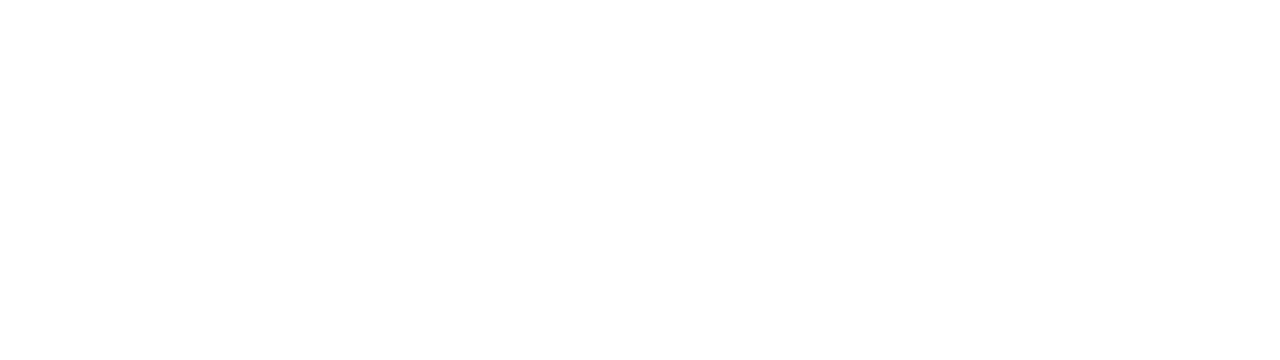
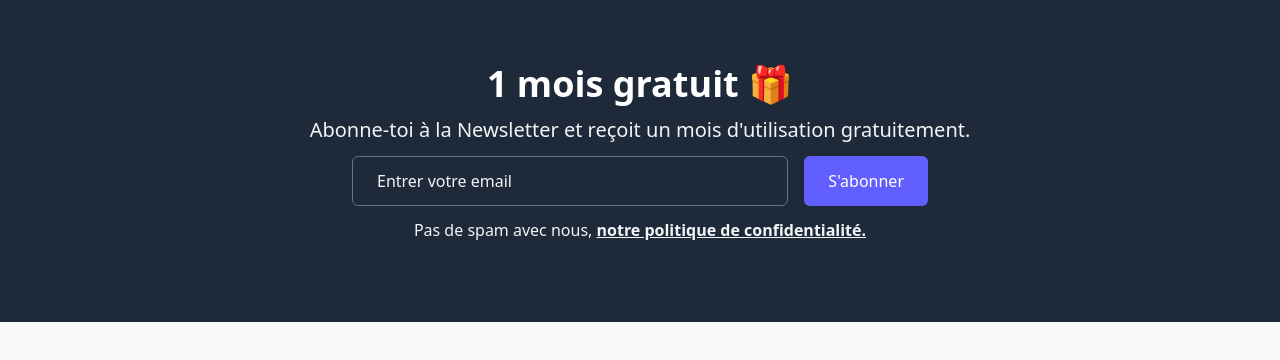
Before and after one commit to Fayecodeur/cours-tailwindcss-v4, a plain HTML site: page Composants/2.Newsletter/1.essai.html in a window 1280 px wide. Drawn offline with nearby package versions, Linux system fonts and the light colour scheme.

Commit message:
finition de le section newsletter

```diff
--- a/Composants/2.Newsletter/1.essai.html
+++ b/Composants/2.Newsletter/1.essai.html
@@ -1,5 +1,6 @@
 <!DOCTYPE html>
 <html lang="fr">
+
 <head>
   <meta charset="UTF-8" />
   <meta http-equiv="X-UA-Compatible" content="IE=edge" />
@@ -7,5 +8,28 @@
   <title>Newsletter</title>
   <script src="https://cdn.jsdelivr.net/npm/@tailwindcss/browser@4"></script>
 </head>
-  <body></body>
+
+<body class="bg-gray-50">
+  <section class="bg-gray-800 pt-12 pb-16 sm:pt-16 sm:pb-20 px-6">
+    <h2 class="text-white font-extrabold text-3xl sm:text-4xl text-center mb-3">1 mois gratuit 🎁</h2>
+    <p class="text-md text-gray-100 sm:text-xl mb-3 text-center">Abonne-toi à la Newsletter et reçoit un mois
+      d'utilisation
+      gratuitement.
+    </p>
+    <form class=" max-w-xl mx-auto flex flex-col sm:flex-row">
+      <label for="email" class="sr-only">Email</label>
+      <input type="text" id="email"
+        class="w-full border border-gray-500 px-6 py-3 rounded-md  placeholder:text-gray-100 sm:mr-4 focus:border-gray-300 outline-none mb-3 sm:mb-0  "
+        placeholder="Entrer votre email">
+      <button
+        class="bg-indigo-500 rounded-md text-white px-6 py-3 cursor-pointer hover:bg-indigo-600 transition">S'abonner</button>
+    </form>
+    <p class="text-gray-100 mt-3 text-center text-base">Pas de spam avec nous, <a class="font-bold underline"
+        href="#">notre
+        politique de
+        confidentialité.</a>
+    </p>
+  </section>
+</body>
+
 </html>
```
Lines whose indentation alone changed are shown as unchanged.
